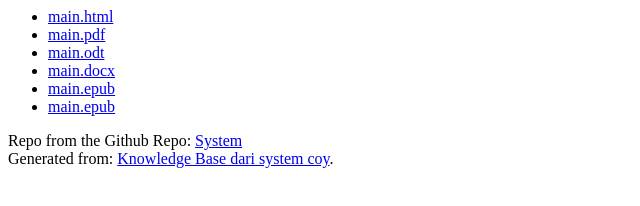
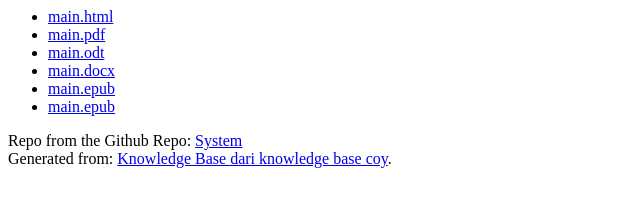
Before and after one commit to rnurdinb/System, a plain HTML site: page index.html in a window 1280 px wide. Shown: the full height of the page, 0-640 px from the left. Drawn offline with Linux system fonts and the light colour scheme.

Commit message:
Update from https://github.com/rnurdinb/knowledge-base/commit/db49aacf833e56c90752d2b885e243f25a562dd7)

```diff
--- a/index.html
+++ b/index.html
@@ -13,6 +13,6 @@
     <li><a href="main.asciidoc">main.epub</a>
 </ul>
 Repo from the Github Repo: <a href="https://github.com/rnurdinb/System">System</a><br>
-Generated from: <a href="https://github.com/rnurdinb/knowledge-base">Knowledge Base dari system coy</a>.
+Generated from: <a href="https://github.com/rnurdinb/knowledge-base">Knowledge Base dari knowledge base coy</a>.
 </body>
 </html>
```
